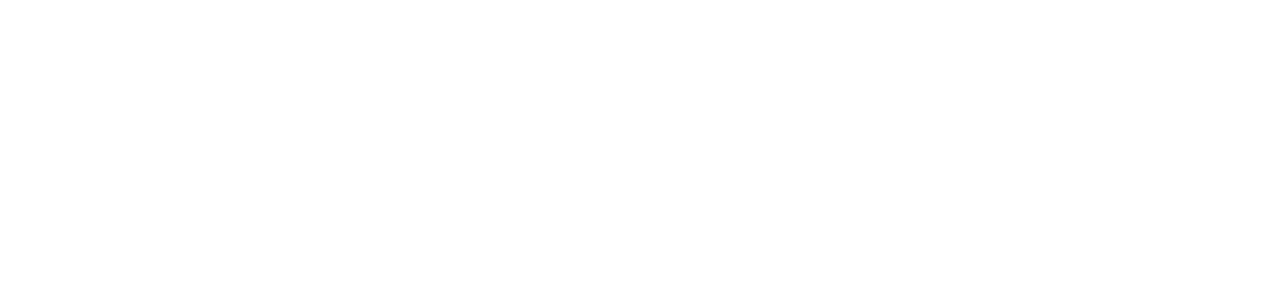
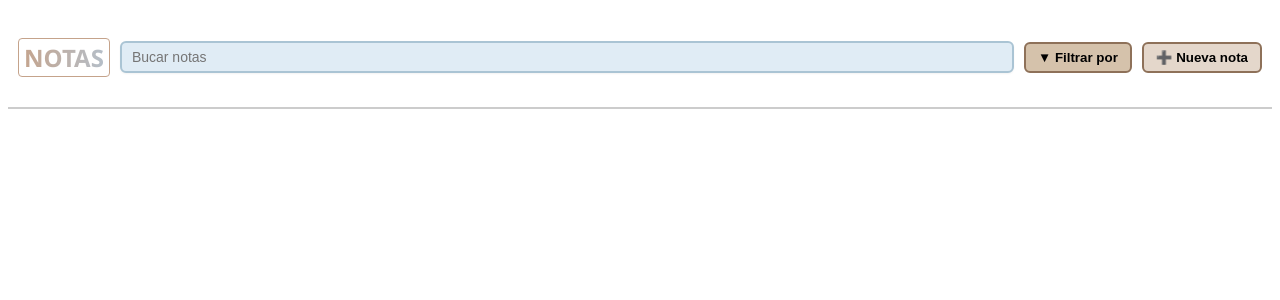
Before and after one commit to anderssonccg/notes-front, a React (Vite) app: page / in a window 1280 px wide. Shown: the top 300 px of the page. Built offline with nearby package versions, Linux system fonts and the light colour scheme.

Commit message:
Creacion de navbar

```diff
--- a/package.json
+++ b/package.json
@@ -22,6 +22,6 @@
     "eslint-plugin-react-hooks": "^5.2.0",
     "eslint-plugin-react-refresh": "^0.4.20",
     "globals": "^16.3.0",
-    "vite": "^7.0.4"
+    "vite": "^7.1.0"
   }
 }
--- a/src/App.jsx
+++ b/src/App.jsx
@@ -1,3 +1,10 @@
+import NavBar from "./components/NavBar";
 export const App = () => {
-  return <></>;
+  return (
+    <>
+      <NavBar />
+    </>
+  );
 };
+
+export default App;
--- /dev/null
+++ b/src/components/NavBar.jsx
@@ -0,0 +1,34 @@
+import React, { useState } from "react";
+import styles from "./NavBar.module.css";
+
+function NavBar() {
+  const [isOpen, setIsOpen] = useState(false);
+
+  const toggleDropdown = () => setIsOpen(!isOpen);
+
+  return (
+    <nav className={styles.navbar}>
+      <h1 className={styles.logo}>NOTAS</h1>
+
+      <input type="text" placeholder="Bucar notas" className={styles.search} />
+
+      <div className={styles.dropdown}>
+        <button onClick={toggleDropdown} className={styles.filterBtn}>
+          ▼ Filtrar por
+        </button>
+
+        {isOpen && (
+          <ul className={styles.menu}>
+            <li>Hogar</li>
+            <li>Universidad</li>
+            <li>Diario</li>
+          </ul>
+        )}
+      </div>
+
+      <button className={styles.newNoteBtn}>➕ Nueva nota</button>
+    </nav>
+  );
+}
+
+export default NavBar;
--- /dev/null
+++ b/src/components/NavBar.module.css
@@ -0,0 +1,83 @@
+.navbar {
+  display: flex;
+  align-items: center;
+  gap: 10px;
+  padding: 10px;
+  border-bottom: 2px solid #ccc;
+  background-color: white;
+  font-family: 'Segoe UI', Tahoma, Geneva, Verdana, sans-serif;
+}
+
+.logo {
+  font-size: 1.5rem;
+  font-weight: bold;
+  color: transparent;
+  background: linear-gradient(to right, #c5a38b, #b4c0cc);
+  -webkit-background-clip: text;
+  background-clip: text;
+  border: 1px solid #c5a38b;
+  padding: 2px 5px;
+  border-radius: 4px;
+}
+
+.search {
+  flex: 1;
+  padding: 6px 10px;
+  border-radius: 6px;
+  border: 2px solid #aac4d4;
+  background-color: #e0ecf5;
+  outline: none;
+  font-size: 14px;
+  transition: all 0.2s ease;
+  box-shadow: 0 1px 2px rgba(0,0,0,0.05);
+}
+.search:focus {
+  border-color: #3b82f6;
+  box-shadow: 0 0 0 3px rgba(59, 130, 246, 0.1);
+}
+
+.dropdown {
+  position: relative;
+}
+
+.filterBtn {
+  background-color: #d5c2ab;
+  border: 2px solid #8e7159;
+  border-radius: 6px;
+  padding: 6px 12px;
+  cursor: pointer;
+  font-weight: bold;
+}
+
+.menu {
+  position: absolute;
+  top: 38px;
+  right: 0;
+  background-color: #d5c2ab;
+  border: 2px solid #8e7159;
+  border-radius: 6px;
+  list-style: none;
+  padding: 0;
+  margin: 0;
+  width: 120px;
+  z-index: 10;
+}
+
+.menu li {
+  padding: 8px 12px;
+  cursor: pointer;
+  font-size: 14px;
+}
+
+.menu li:hover {
+  background-color: #c1ad96;
+}
+
+.newNoteBtn {
+  background-color: #e4d7cb;
+  border: 2px solid #8e7159;
+  border-radius: 6px;
+  padding: 6px 12px;
+  font-weight: bold;
+  cursor: pointer;
+}
```
Also changed, not shown: 1 other file (tests, documents, lock files or other folders).
